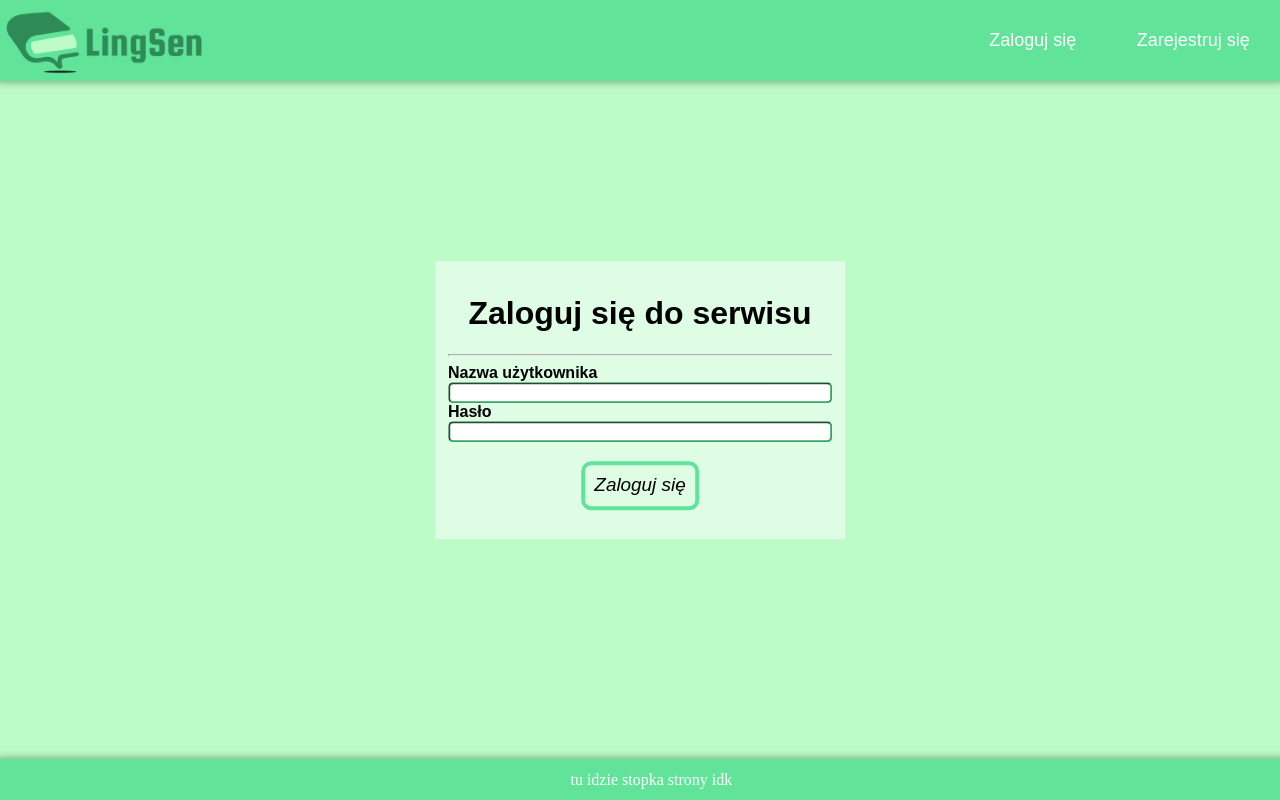
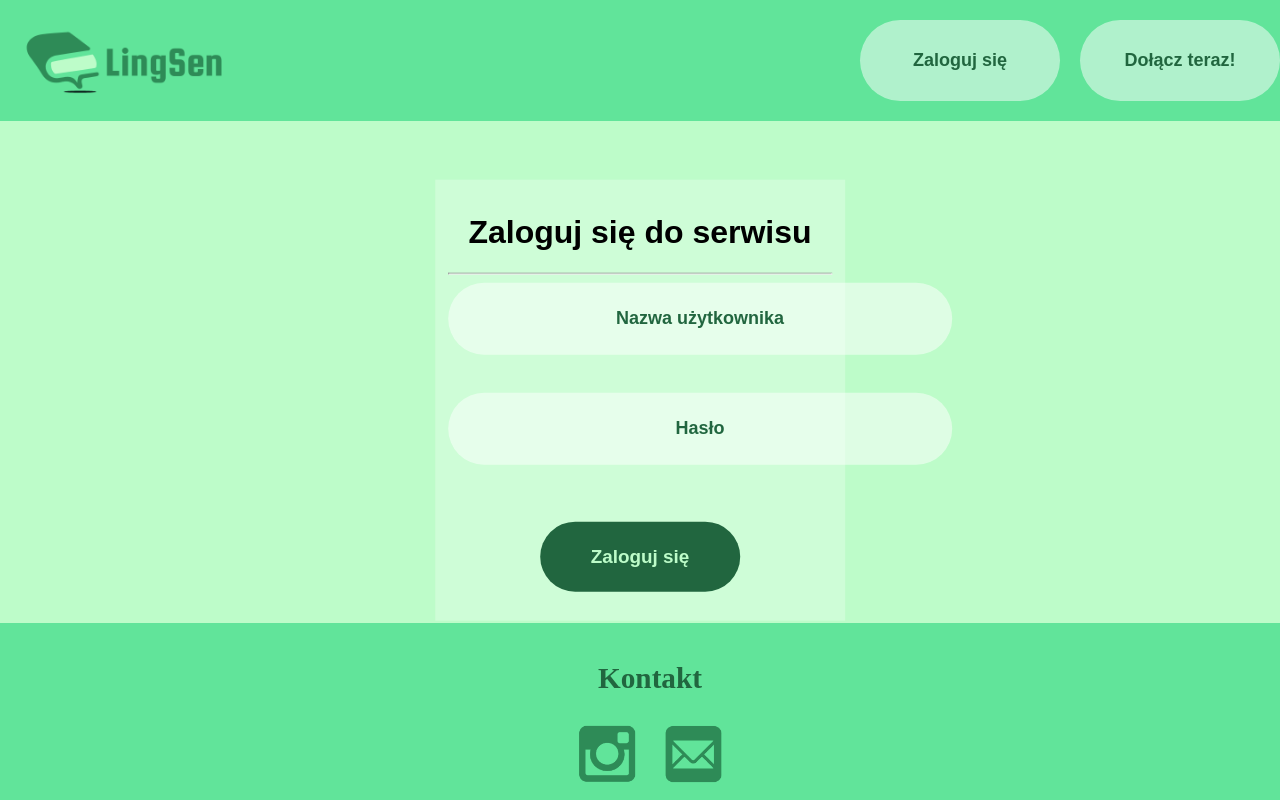
Before and after one commit to KVBAMusic/bd-io, a plain HTML site: page projekt-aktualny/login.html in a window 1280 px wide. Drawn offline with Linux system fonts and the light colour scheme.

Commit message:
updated the look of login page

```diff
--- a/projekt-aktualny/css/styles.css
+++ b/projekt-aktualny/css/styles.css
@@ -3,8 +3,7 @@
     --col-aux: #F0F8FF;
     --col-accent: #61e49a;
     --col-accent-light:#38a567;
-    --bg-color-start: #00aaaa;
-    --bg-color-end: #55ffff;
+    --col-text:#21663f;
     --link-select: #008888;
     --navbar-bg: #224444;
     --input-border: #00a0a080;
@@ -13,6 +12,7 @@
 body {
     background-color: var(--col-main);
     margin: 0;
+    height: 100vh;
 }
 
 .login-container {
@@ -22,17 +22,47 @@ body {
     top: 50%;
     left: 50%;
     transform: translateX(-50%) translateY(-50%);
-    background-color: rgba(255, 255, 255, 0.5);
+    background-color: rgba(255, 255, 255, 0.25);
 }
 
 p, label, a, span, #login-title {
     font-family: Arial, Helvetica, sans-serif;
 }
 
-input {
-    width: 98%;
-    border-color: var(--col-accent-light);
-    border-radius: 5px;
+input, select, button {
+    width: 200px;
+    height: 70px;
+    border-radius: 70px;
+    background-color: rgba(255, 255, 255, 0.5);
+    border: none;
+    outline: none;
+    font-size: 18px;
+    font-weight: bold;
+    color: var(--col-text);
+    align-items: center;
+}
+
+input, select {
+    display: block;
+    margin-bottom: 20px;
+    text-align: center;
+  }
+
+input, select, #confirm {
+    width: 500px;
+    -moz-appearance: none; /* Usuwa standardowy wygląd przeglądarek Firefox */
+    -webkit-appearance: none; /* Usuwa standardowy wygląd przeglądarek Webkit */
+    appearance: none; /* Usuwa standardowy wygląd wszystkich przeglądarek */
+    text-align-last: center; /* Centruje tekst w selekcie dla przeglądarek obsługujących */
+}
+
+::placeholder {
+    color: #21663f;
+    text-align: center;
+  }
+
+select option[disabled] {
+    color: #aaa; /* Kolor wstępnie wyświetlanej opcji */
 }
 
 #login-text {
@@ -40,43 +70,29 @@ input {
     font-size: .5cm;
     margin-top: 5%;
     padding: .25cm;
-    transition: color 0.25s ease-in-out,
-                background-color 0.25s ease-in-out;
-    background-color: #00000000;
-    border-width: 4px;
-    border-color: var(--col-accent);
-    border-style: solid;
-    border-radius: 10px;
-}
-
-#login-text:hover {
-    color: var(--col-accent);
-    background-color: #ffffff40;
+    background-color: var(--col-text);
+    color: var(--col-main);
 }
 
 nav {
     display: flex;
     position: fixed;
     align-items: center;
-    margin: 0;
-    width: 100%;
-    height: fit-content;
+    justify-content: space-between;
+    margin-bottom: 50px;
+    padding: 20px;
     background-color: var(--col-accent);
-    overflow: hidden;
     z-index: 1;
-    box-shadow: 0 -6px 10px 5px rgba(0, 0, 0, 0.5);
 }
 
 .nav-img, .nav-elem {
     position: relative;
-    align-items: stretch;
     display: table-cell;
     float: left;
     overflow: hidden;
     font-size: large;
     margin-top: 0;
     margin-bottom: 0;
-    color: white;
 }
 
 .nav-img {
@@ -104,9 +120,13 @@ nav {
     float: right;
 }
 
+.nav-btn {
+    margin-right: 20px;
+}
+
 .nav-container {
     overflow: hidden;
-    width: 2000px;
+    width: 100vw; /* vw = viewport width */
 }
 
 .nav-filler {
@@ -117,15 +137,25 @@ nav {
 
 footer {
     position: fixed;
-    display: flexbox;
+    display: grid;
     left: 0;
     bottom: 0;
     width: 100%;
     text-align: center;
-    padding: .3cm;
+    padding: 10px;
+    margin-top: auto;
     background-color: var(--col-accent);
-    color: white;
-    box-shadow: 0 6px 10px 5px rgba(0, 0, 0, 0.5);
+    color: var(--col-text);
+    font-size: 25px;
+}
+
+#ig-icon {
+    height: 60px;
+    margin-right: 20px;
+}
+
+#mail-icon {
+    height: 60px;
 }
 
 #course-input {
--- a/projekt-aktualny/login.html
+++ b/projekt-aktualny/login.html
@@ -8,11 +8,11 @@
   <script src="src/login.js"></script>
   <nav>
     <div class="nav-container">
-      <span class="nav-img nav-left" onclick="window.open('index.html', '_self')">
+      <div class="nav-img nav-left" onclick="window.open('index.html', '_self')">
         <img src="res/Lingsen.png" height="82">
-      </span>
-      <span class="nav-elem nav-right" onclick="window.open('login.html', '_self')">Zarejestruj się</span>
-      <span class="nav-elem nav-right" onclick="window.open('login.html', '_self')">Zaloguj się</span>
+      </div>
+      <button class="nav-elem nav-right nav-btn" onclick="window.open('login.html', '_self')">Dołącz teraz!</button>
+      <button class="nav-elem nav-right nav-btn" onclick="window.open('login.html', '_self')">Zaloguj się</button>
     </div>
   </nav>
   <div class="login-container"> <!-- log in form, sits nicely in the middle -->
@@ -20,19 +20,21 @@
       <h1 id="login-title">Zaloguj się do serwisu</h1>
       <hr>
       <div align="left">
-        <form align="">
-          <label for="login-input"><b>Nazwa użytkownika</b></label><br>
-          <input type="text" id="login-input"><br>
-          <label for="password-input"><b>Hasło</b></label><br>
-          <input type="password" id="password-input"><br>
-        </form>
+        <div align="center">
+          <input type="text" id="login-input" placeholder="Nazwa użytkownika"><br>
+          <input type="password" id="password-input" placeholder="Hasło"><br>
+        </div>
       </div>
-      <button onclick="return login('login-input', 'password-input')" id="login-text"><i>Zaloguj się</i></button>
+      <button onclick="return login('login-input', 'password-input')" id="login-text">Zaloguj się</button>
       <p id="login-pass-output"> </p>
     </div>
   </div>
   <footer>
-    tu idzie stopka strony idk
+    <h3 id="contact-tittle">Kontakt</h3>
+      <div class="inside-contact">
+        <a href="https://www.instagram.com/jacek_strojny/"><img  id="ig-icon" src="Projekt bez nazwy_preview_rev_1.png" alt=""></a>
+        <a href="mailto:siurek@gmail.com"><img id="mail-icon" src="Projekt bez nazwy-kopia_preview_rev_1.png"></a>
+      </div>
   </footer>
 </body>
 </html>
```
